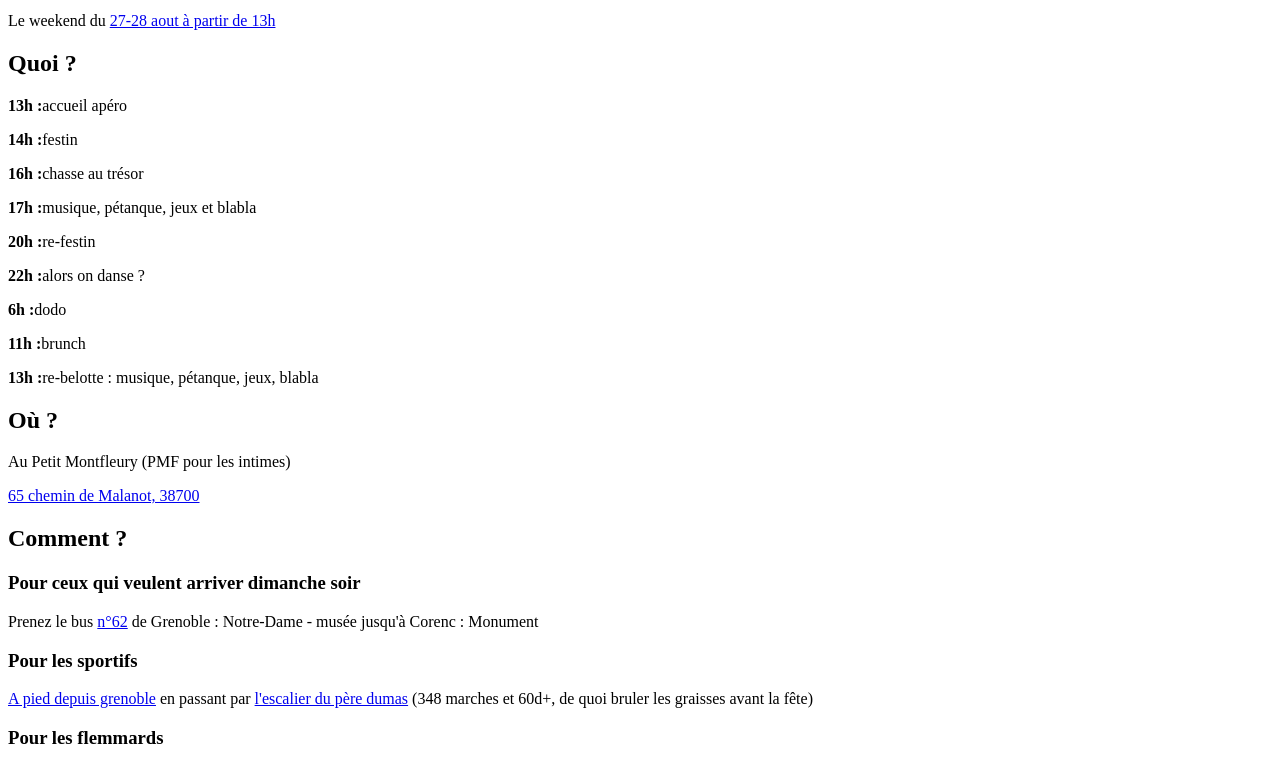
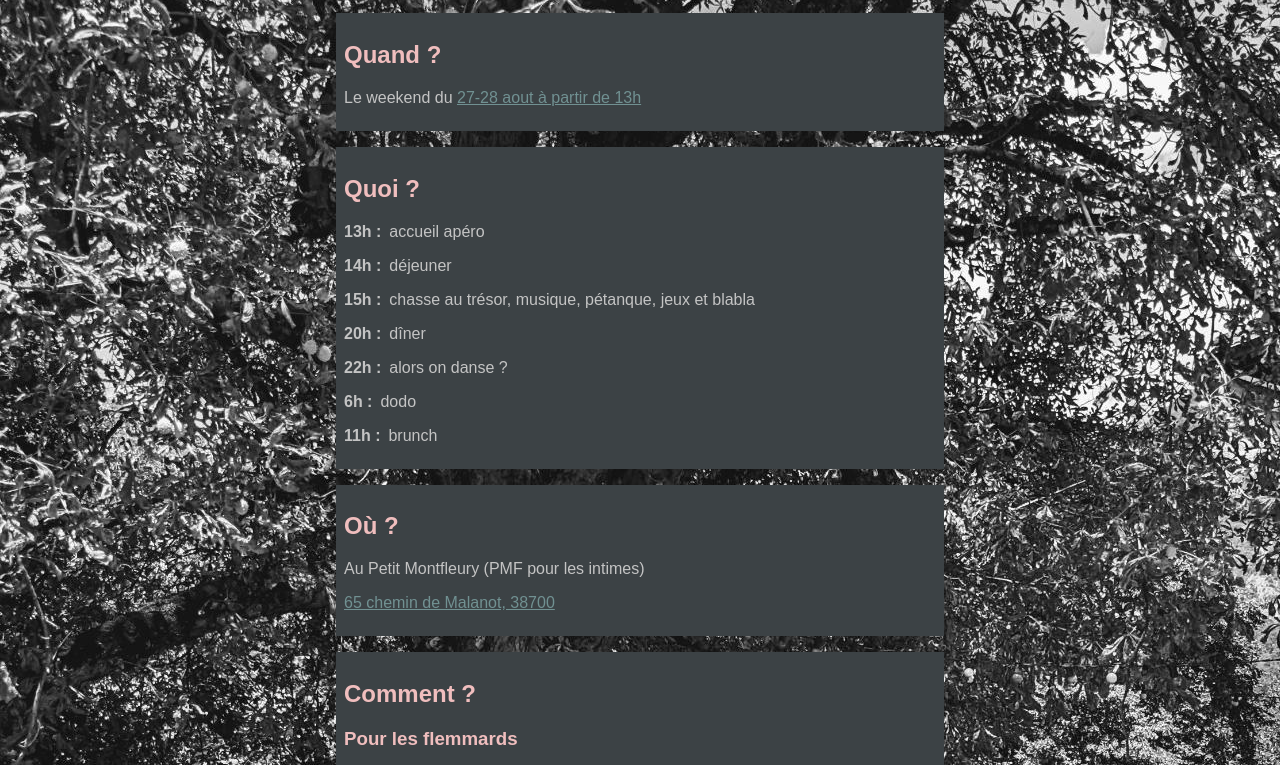
Before and after one commit to loue484/18-50, a plain HTML site: page index.html in a window 1280 px wide. Shown: the part 115-880 px from the top of the page. Drawn offline with Linux system fonts and the light colour scheme.

Commit message:
feat: style

```diff
--- a/index.html
+++ b/index.html
@@ -7,38 +7,40 @@
 		<title>Fête 18/50</title>
 	</head>
 	<body>
+		<div class="contenu">
+			<div class="partie titre">
 				<h1>Fête 18/50</h1>
-		<div class="titre quand">
+			</div>
+			<div class="partie quand">
 				<h2>Quand ?</h2>
 				<p>Le weekend du <a href = "https://loue484.github.io/18-50/evenement.ics">27-28 aout à partir de 13h</a></p>
 			</div>
-		<div class="titre quoi">
+			<div class="partie quoi">
 				<h2>Quoi ?</h2>
 				<dt>13h</dt><dl>accueil apéro</dl>
-			<dt>14h</dt><dl>festin</dl>
-			<dt>16h</dt><dl>chasse au trésor</dl>
-			<dt>17h</dt><dl>musique, pétanque, jeux et blabla</dl>
-			<dt>20h</dt><dl>re-festin</dl>
+				<dt>14h</dt><dl>déjeuner</dl>
+				<dt>15h</dt><dl>chasse au trésor, musique, pétanque, jeux et blabla</dl>
+				<dt>20h</dt><dl>dîner</dl>
 				<dt>22h</dt><dl>alors on danse ?</dl>
 				<dt>6h</dt><dl>dodo</dl>
 				<dt>11h</dt><dl>brunch</dl>
-			<dt>13h</dt><dl>re-belotte : musique, pétanque, jeux, blabla</dl>
 			</div>
-		<div class="titre ou">
+			<div class="partie ou">
 				<h2>Où ?</h2>
 				<p>Au Petit Montfleury (PMF pour les intimes)</p>
 				<p><a href = "https://goo.gl/maps/R8pMkGGsBsEK4Jp99">65 chemin de Malanot, 38700</a></p>
 			</div>
-		<div class="titre comment">
+			<div class="partie comment">
 				<h2>Comment ?</h2>
-			<h3>Pour ceux qui veulent arriver dimanche soir</h3>
-			<p>Prenez le bus <a href="https://www.tag.fr/ftp/fiche_horaires/fiche_horaires_2014/HORAIRES_62.pdf" >n°62</a> de Grenoble : Notre-Dame - musée jusqu'à Corenc : Monument</p>
-			<h3>Pour les sportifs</h3>
-			<p><a href = "https://goo.gl/maps/wwwC4nBxHx4bNu3M8">A pied depuis grenoble</a> en passant par <a href = "https://goo.gl/maps/2hys3Qpn31DoTpTc7">l'escalier du père dumas</a> (348 marches et 60d+, de quoi bruler les graisses avant la fête)</p>
 				<h3>Pour les flemmards</h3>
 				<p>en voiture, merci de se garer au parking du <a href = "https://goo.gl/maps/5GwaWdKrNoheNv3L7">collège Le Rondeau Montfleury</a> et de finir <a href = "https://goo.gl/maps/PpvGEXaH6QUDg1cK9">à pied</a> (600m, 10mn)</p>
 				<h3>Pour les parisiens paumés</h3>
 				<p>Appelez le service UberPMF au <a href=tel:0476880130>0476880130</a></p>
+				<h3>Pour les sportifs</h3>
+				<p><a href = "https://goo.gl/maps/wwwC4nBxHx4bNu3M8">A pied depuis grenoble</a> en passant par <a href = "https://goo.gl/maps/2hys3Qpn31DoTpTc7">l'escalier du père dumas</a> (348 marches et 60d+, de quoi bruler les graisses avant la fête)</p>
+				<h3>Pour ceux qui ont beaucoup beaucoup de temps</h3>
+				<p>Prenez le bus <a href="https://www.tag.fr/ftp/fiche_horaires/fiche_horaires_2014/HORAIRES_62.pdf" >n°62</a> de Grenoble : Notre-Dame - musée jusqu'à Corenc : Monument</p>
+			</div>
 		</div>
 	</body>
 </html>
--- a/style.css
+++ b/style.css
@@ -1,9 +1,109 @@
+:root {
+    --grisfonce: #3c4245;
+    --grisclair:  #5f6769;
+    --gristresclair:  #c4c4c4;
+    --bleu: #719192;
+    --rose: #f0bebe;
+}
+
 dt {
     float: left;
     clear: left;
     font-weight: bold;
+    margin-right: 0.5em;
 }
 
 dt::after {
-    content: " : ";
+    content: " :";
 }
+
+ html > body {
+    color: var(--gristresclair);
+    background-image: url("assets/pmf.jpg");
+    padding: 0;
+    font-family: Arial, -apple-system, BlinkMacSystemFont, system-ui, 'Segoe UI', 'Roboto',
+    'Oxygen', 'Ubuntu', 'Cantarell', 'Fira Sans', 'Droid Sans', 'Helvetica Neue', sans-serif;
+    cursor: default;
+    text-rendering: optimizeLegibility;
+    -webkit-font-smoothing: antialiased;
+    -moz-osx-font-smoothing: grayscale;
+    font-kerning: normal;
+}
+
+.contenu {
+
+}
+
+.partie {
+    margin: 1em;
+    background-color:var(--grisfonce);
+    padding: 0.5em;
+}
+
+h1, h2, h3 {
+    color: var(--rose);
+}
+
+a {
+    color: var(--bleu);
+}
+
+/*
+  ##Device = Desktops
+  ##Screen = 1281px to higher resolution desktops
+*/
+@media (min-width: 1281px) {
+    body {
+        margin: 0 25em;
+    }
+}
+
+/*
+##Device = Laptops, Desktops
+##Screen = B/w 1025px to 1280px
+*/
+@media (min-width: 1025px) and (max-width: 1280px) {
+    body {
+        margin: 0 20em;
+    }
+}
+
+/*
+##Device = Tablets, Ipads (portrait)
+##Screen = B/w 768px to 1024px
+*/
+@media (min-width: 768px) and (max-width: 1024px) {
+    body {
+        margin: 0 5em;
+    }
+}
+
+/*
+##Device = Tablets, Ipads (landscape)
+##Screen = B/w 768px to 1024px
+*/
+@media (min-width: 768px) and (max-width: 1024px) and (orientation: landscape) {
+    body {
+        margin: 0 12em;
+    }
+}
+
+/*
+##Device = Low Resolution Tablets, Mobiles (Landscape)
+##Screen = B/w 481px to 767px
+*/
+@media (min-width: 481px) and (max-width: 767px) {
+    body {
+        margin: 0 5em;
+    }
+}
+
+/*
+##Device = Most of the Smartphones Mobiles (Portrait)
+##Screen = B/w 320px to 479px
+*/
+@media (min-width: 320px) and (max-width: 480px) {
+    body {
+        font-size: 1.2rem;
+    }
+}
```
Also changed, not shown: assets/pmf.jpg (added). Lines whose indentation alone changed are shown as unchanged.
